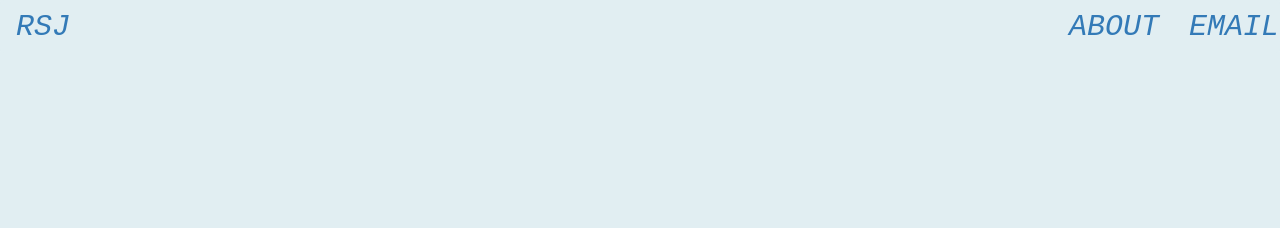
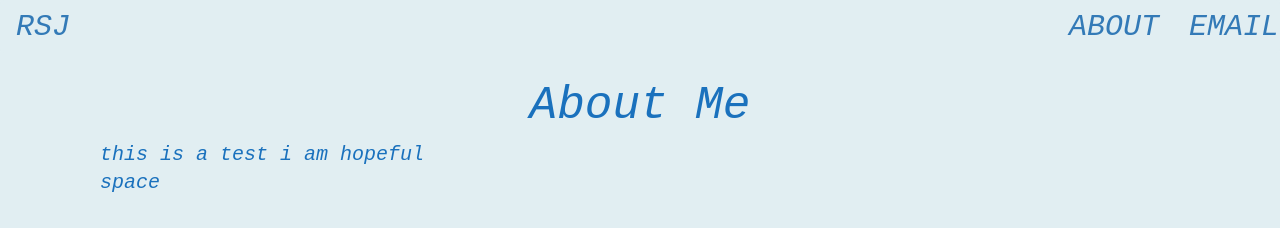
Before and after one commit to raveenajain/raveenajain.github.io, a plain HTML site: page about/index.html in a window 1280 px wide. Drawn offline with nearby package versions, Linux system fonts and the light colour scheme.

Commit message:
about page test

```diff
--- a/about/index.html
+++ b/about/index.html
@@ -15,7 +15,7 @@
 
     <! nav bar>
     <head>
-      <title>Raveena Jain</title>
+      <title>About Me</title>
       <meta charset="utf-8">
       <meta name="viewport" content="width=device-width, initial-scale=1">
       <link rel="stylesheet"
@@ -41,3 +41,29 @@
     </div>
   </nav>
   </body>
+
+  <! about page header>
+  <body>
+    <div class="about-header">
+      <div class="container-fluid">
+          <div class="row">
+            <div class="col-xs-12 col-md-12"> </div>
+    <header>About Me</header>
+  </div>
+  </div>
+  </div>
+  </body>
+
+  <! about page text>
+  <body>
+    <div class="about-text">
+      <div class="container-fluid">
+          <div class="row">
+            <div class="col-xs-12 col-md-12"> </div>
+    <p>this is a test i am hopeful
+      <br> space </br>
+    </p>
+  </div>
+</div>
+  </div>
+  </body>
--- a/about/style.css
+++ b/about/style.css
@@ -6,3 +6,24 @@
   font-style: italic;
   font-weight: lighter;
 }
+
+/*about page header*/
+.about-header {
+  text-align: center;
+  color:#1A71BD;
+  font-family: "Courier New", Courier, monospace;
+  font-size: 46px;
+  font-style: italic;
+  font-weight: lighter;
+}
+
+/*about page text*/
+.about-text {
+  text.align: left;
+  margin-left: 100px;
+  color:#1A71BD;
+  font-family: "Courier New", Courier, monospace;
+  font-size: 20px;
+  font-style: italic;
+  font-weight: lighter;
+}
```
